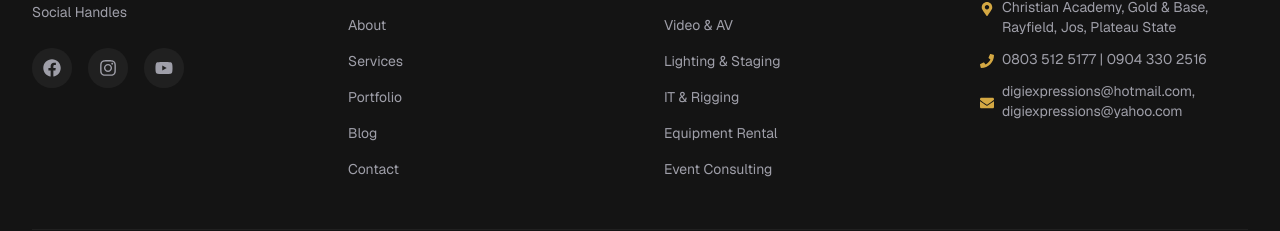
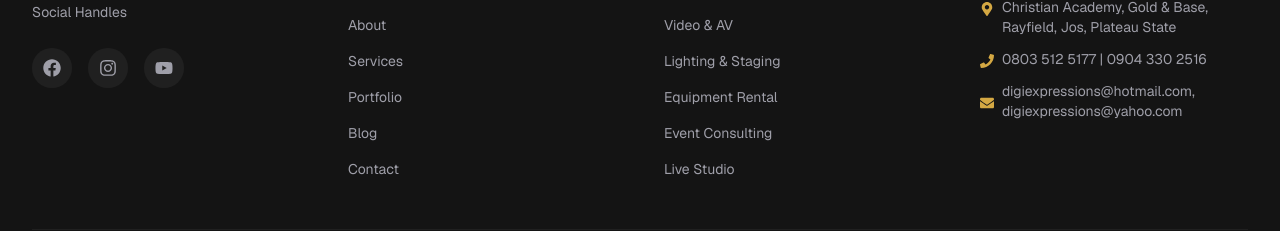
Before and after one commit to echopofi/DIGI_EXP, a Next.js app: page / in a window 1280 px wide. Shown: the part 3931-4162 px from the top of the page. Built offline with nearby package versions, Linux system fonts and the light colour scheme.

Commit message:
refactor: replace IT and Rigging with link to Live studio in /Footer

```diff
--- a/app/about/page.tsx
+++ b/app/about/page.tsx
@@ -4,8 +4,8 @@ import PageHero from "@/components/ui/PageHero";
 import { motion } from "framer-motion";
 
 const team = [
+  { name: "Engr. Emmanuel Atna Yepwi", role: "Director of Operations", image: "/team/dop.jpeg" },
   { name: "Miriam Yepwi", role: "CEO", image: "/team/CEO.jpg.jpeg" },
-  { name: "Engr. Emmanuel Atna Yepwi", role: "Director of Operations", image: "/team/dop.jpeg" },
   { name: "Simon Shagba Emmanuel", role: "Technical Director", image: "/team/simon-technical.jpeg" },
   { name: "Shedrach Effiong", role: "Creative Director", image: "/team/shedrach-creative.jpeg" },
   { name: "Nanpon Ernest", role: "Head of Rigging", image: "/team/judah-rigging-head.jpeg" },
--- a/components/layout/Footer.tsx
+++ b/components/layout/Footer.tsx
@@ -20,9 +20,9 @@ const serviceLinks = [
   { label: "Audio & Sound", href: "/services/audio" },
   { label: "Video & AV", href: "/services/video" },
   { label: "Lighting & Staging", href: "/services/lighting" },
-  { label: "IT & Rigging", href: "/services/it-rigging" },
-  { label: "Equipment Rental", href: "/services" },
-  { label: "Event Consulting", href: "/services" },
+  { label: "Equipment Rental", href: "/services/rental" },
+  { label: "Event Consulting", href: "/services/event-consulting" },
+  { label: "Live Studio", href: "/services/live-studio" }
 ];
 
 export default function Footer() {
```
